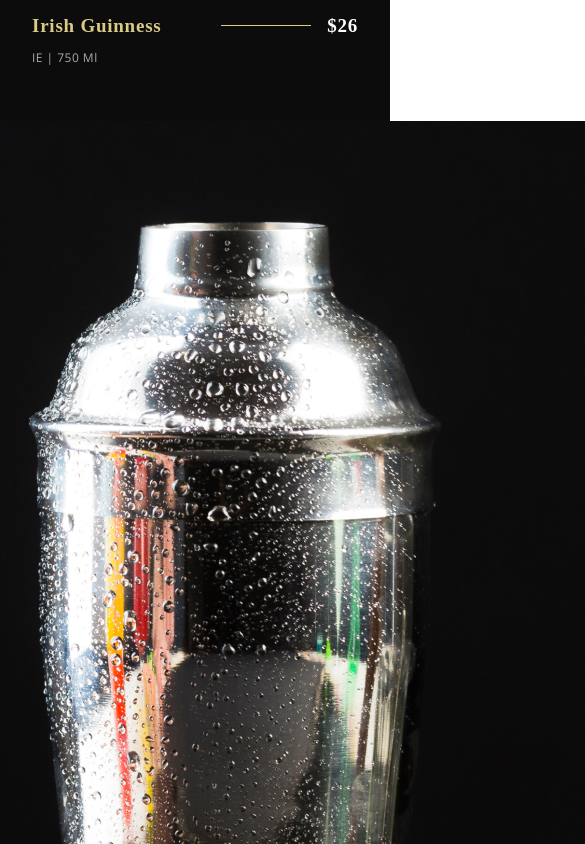
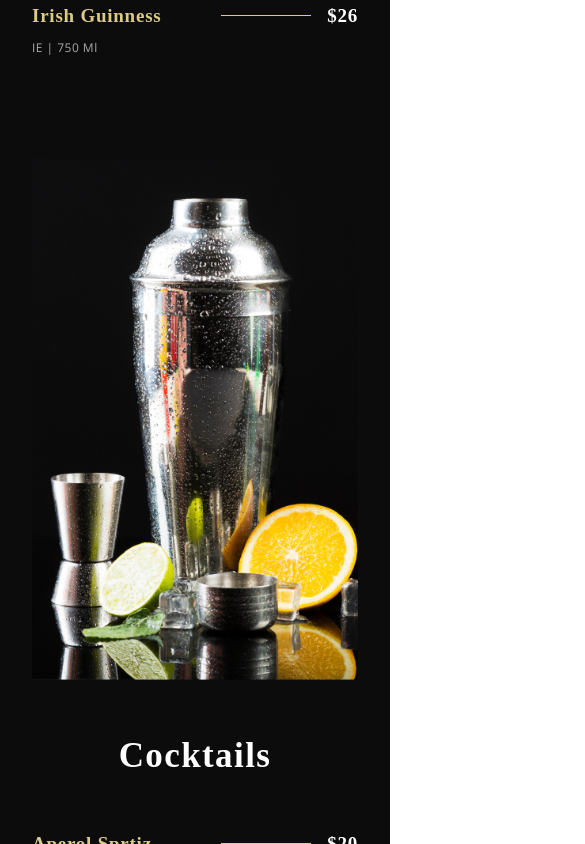
Before and after one commit to AYUSH-TRIVEDI6936484/Responsive_Restaurant_App, a React (Create React App) app in the folder myapp/: page / in a window 390 px wide. Shown: the part 3700-4544 px from the top of the page, 585 px wide, since content can reach past the window. Built offline with nearby package versions, Linux system fonts and the light colour scheme; a web font is replaced by a local one.

Commit message:
added some changes in special menu section

```diff
--- a/myapp/src/container/Menu/SpecialMenu.css
+++ b/myapp/src/container/Menu/SpecialMenu.css
@@ -11,6 +11,7 @@
 .app__specialMenu-menu {
   width: 100%;
   margin: 2rem 0;
+
   display: flex;
   justify-content: center;
   align-items: flex-start;
@@ -34,7 +35,7 @@
 }
 
 .app__specialMenu-menu_img {
-  width: 300;
+  width: 410px;
   margin: 0 2rem;
 }
 
@@ -46,11 +47,19 @@
 .app__specialMenu_menu_items {
   display: flex;
   flex-direction: column;
+
   margin: 2rem 0;
   width: 100%;
 }
 
-@media screen and (max-width: 2000px) {
+@media screen and (min-width: 2000px) {
+  .app__specialMenu-menu_img {
+    width: 650px;
+  }
+
+  .app__specialMenu-menu_img img {
+    height: 920px;
+  }
 }
 
 @media screen and (max-width: 1150px) {
@@ -59,13 +68,19 @@
     align-items: center;
     width: 100%;
   }
+
+  .app__specialMenu-menu_img {
+    margin: 3rem 0;
+  }
 }
 
 @media screen and (max-width: 650px) {
   .app__specialMenu-menu_img {
     width: 100%;
   }
+
   .app__specialMenu-menu_heading {
     font-size: 35px;
+    line-height: 48.5px;
   }
 }
--- a/myapp/src/container/Menu/SpecialMenu.jsx
+++ b/myapp/src/container/Menu/SpecialMenu.jsx
@@ -24,7 +24,7 @@ const SpecialMenu = () => (
         </div>
       </div>
 
-      <div className="app__specialMenu_img">
+      <div className="app__specialMenu-menu_img">
         <img src={images.menu} alt="menu" />
       </div>
 
```
